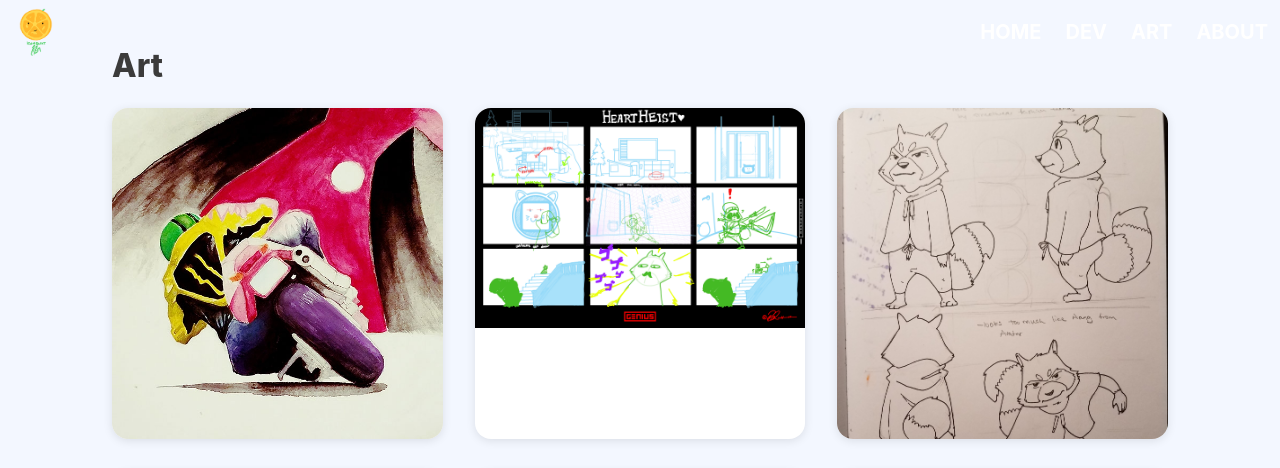
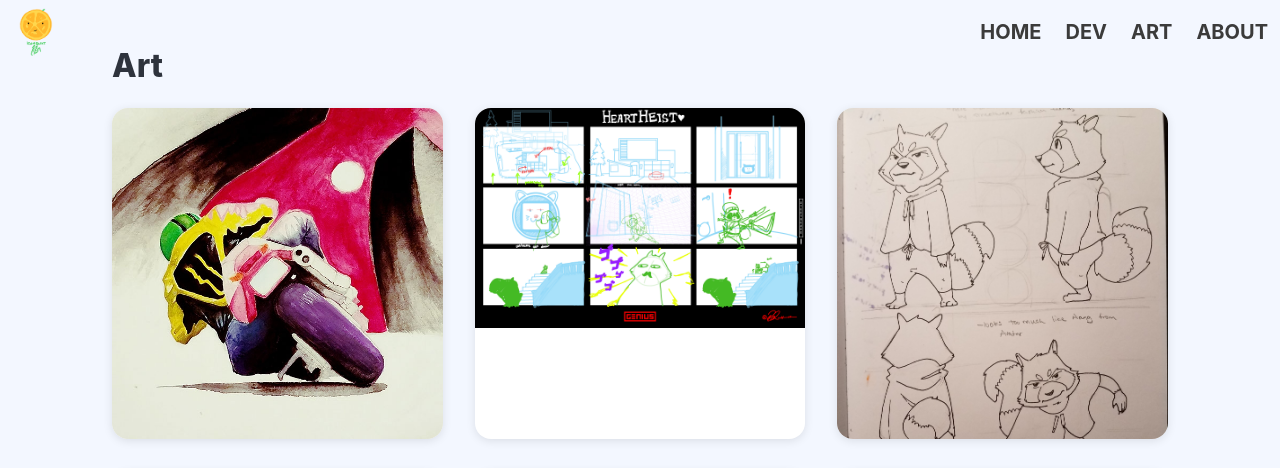
Before and after one commit to kumquatninja/kumquatninja.github.io, an Astro site: page /art in a window 1280 px wide. Shown: the top 468 px of the page. Built offline with nearby package versions, Linux system fonts and the light colour scheme; Astro itself is replaced by a stand-in of ours; grey boxes are pictures that could not be loaded.

Commit message:
Added override rules for navbar-items.

```diff
--- a/src/pages/art.astro
+++ b/src/pages/art.astro
@@ -26,8 +26,13 @@ const artworks = await getCollection("art");
     background-color: rgb(243, 247, 255);
   }
 
+  .navbar-item {
+    background-color: transparent !important;
+    color: rgb(59, 59, 59);
+}
+
   .title {
-    color: rgb(59, 59, 59) !important;
+    color: rgb(59, 59, 59);
   }
 
   .gallery {
```
